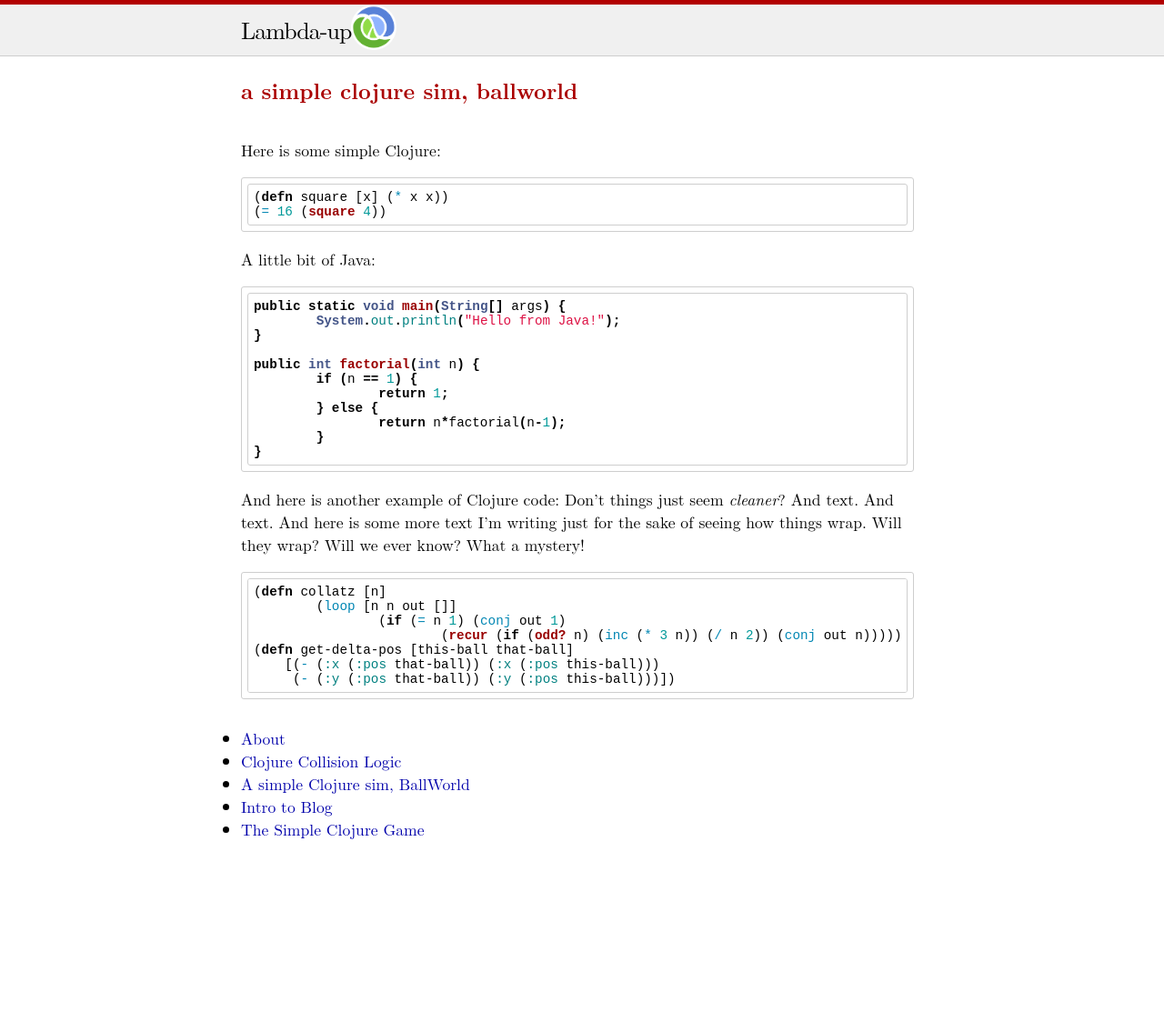
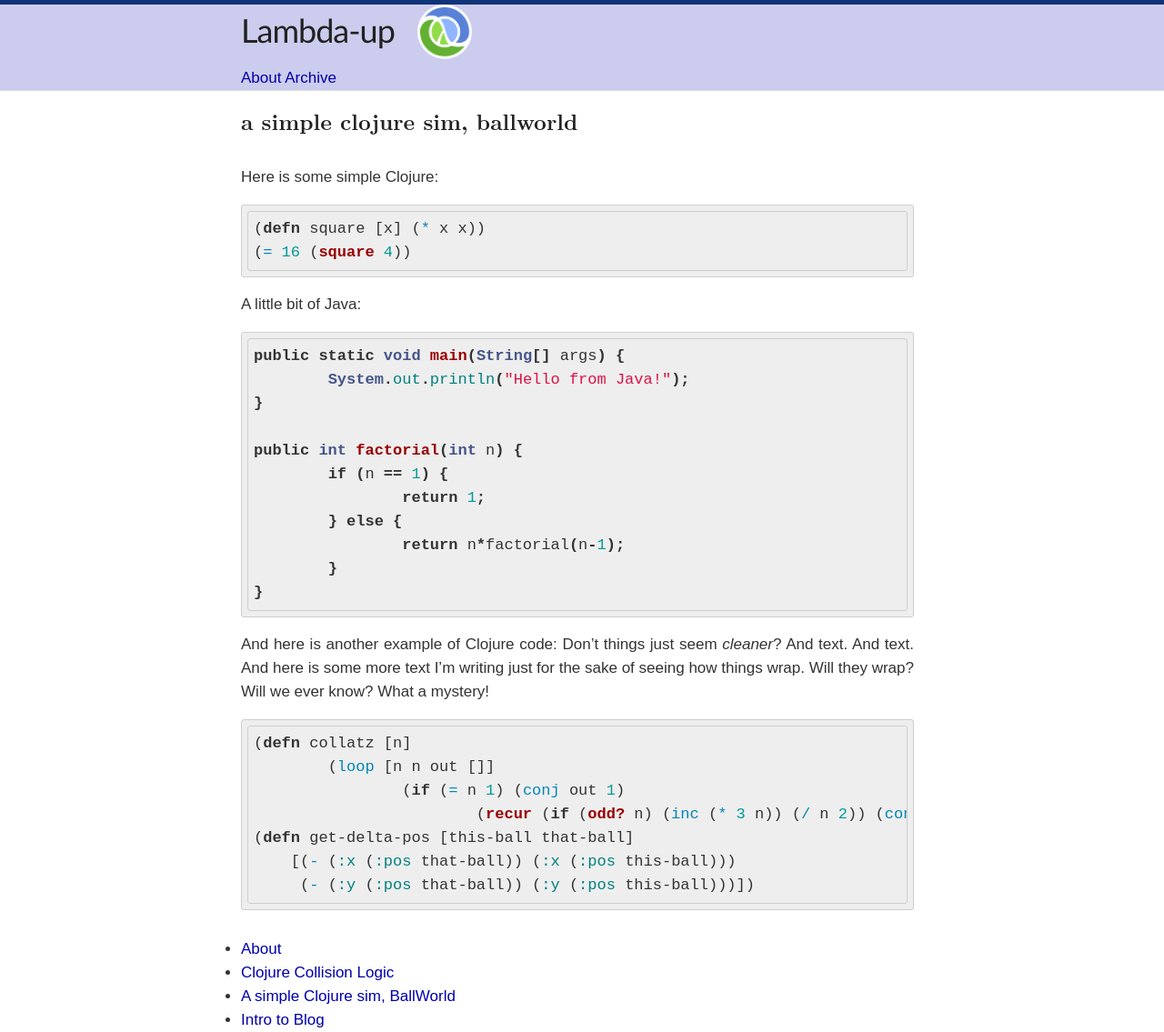
Before and after one commit to rickylevan/lambda-up, a Jekyll site: the page built from index.md, in a window 1280 px wide. Shown: the whole page at 91% size. Built offline with Jekyll 4.4.1, drawn with Linux system fonts in a browser that asks for light colours; some web fonts are replaced; Markdown is read by kramdown in place of the engine named in the settings; before the commit the page ends 924 px from its top, so only the background shows below that.

```diff
--- a/_layouts/default.html
+++ b/_layouts/default.html
@@ -13,14 +13,23 @@ layout: default
 		<link rel="stylesheet" href="{{site.baseurl}}/css/swan-style.css">
 		<link rel="stylesheet" href="{{site.baseurl}}/css/site.css">
 
+		<!-- from Marco Sero's blog -->
+		<link href='http://fonts.googleapis.com/css?family=Merriweather:400,300italic,300,900italic,900,700italic,700,400italic' rel='stylesheet' type='text/css'>
+
 	</head>
 	<body>
 
 					<header class="site-header">
 				<div class="wrapper">
 					<a class="site-title" href="/lambda-up/"> Lambda-up </a>
-					<img src="{{site.baseurl}}/assets/clojure-icon.png" alt="Clojure logo" style="width: 50px;"/>
+					<img src="{{site.baseurl}}/assets/clojure-icon.png"
+								alt="Clojure logo" style="width: 60px;"/>
+					<div id="menu_items">
+						<a class="menu_item" href="/lambda-up/about"> About </a>
+						<a class="menu_item" href="/lambda-up/archive"> Archive </a>
+					</div>
 				</div>
+
 		</header>
 
 		<div class="wrapper">
--- a/css/site.css
+++ b/css/site.css
@@ -8,20 +8,39 @@
 }
 
 .site-header {
-	border-top: 5px solid #b20000;
-	/* blue: border-top: 5px solid #103479; */
-	border-bottom: 1px solid #cecece;
+	/* red border-top: 5px solid #b20000; */
+	border-top: 5px solid #103479;
+	/* border-bottom: 5px solid #103479; */
+	border-bottom: 1.5px solid #DDD;
 	min-height: 56px;
-	background: #f0f0f0;
+	background: #FFF;
 	position: relative;
+	background-color: #CCE;
+	/* color: #FFF; */
+	vertical-align: middle;
 }
 
 .site-title {
-	font-size: 26px;
+	font-size: 36px;
 	line-height: 56px;
 	letter-spacing: -1px;
-	margin-bottom: 0;
+	margin-bottom: 0px;
 	float: left;
+	color: #222;
+	vertical-align: middle;
+	font-family: "Trebuchet MS", Helvetica, sans-serif;
+}
+
+.site-title, .site-title:visited {
+	color: #222;
+}
+
+.menu-item {
+	color: #222;
+}
+
+.menu-item, .menu-item:visited {
+	color: #222;
 }
 
 /** Wrapper */
@@ -32,6 +51,7 @@
 	margin-left: auto;
 	padding-right: 30px;
 	padding-left: 20px;
+	vertical-align: center;
 }
 /* @media screen and (max-width: 800px) {
 	.wrapper {
@@ -41,9 +61,6 @@
 	padding-left: 15px;
 	}
 } */
-
-
-.site-title, .site-title:visited { color: #000000; }
 
 
 /* from swannodette */
@@ -81,13 +98,39 @@ a:link {
 	border-radius: 3px;
 	padding: 6px 6px 6px 6px;
 	overflow-x: scroll;
-	background-color: #ffffff
+	background-color: #eee;
+}
+
+img {
+	padding-left: 25px;
+	padding-right: 15px;
+	vertical-align: center;
 }
 
 
 /* fonts */
 body {
-	font-family: "Latin Modern Roman",Georgia,"Times New Roman",Times,serif;
-	font-size: 110%;
-	text-align: left;
+	/* font-family: "Latin Modern Roman",Georgia,"Times New Roman",Times,serif; */
+
+	/*font-family: "Lucida Grande";
+	font-family: "Georgia";
+	font-family: "Latin Modern Roman";
+
+	font-family: "Baskerville", times, serif;
+
+	font-family: "Merriweather",Georgia,serif; */
+	/* font: 17px "Merriweather",Georgia,serif; */
+	font-family: "prenton",sans-serif;
+
+
+	font-size: 17px;
+	font-weight: 400;
+	line-height: 26px;
+	text-align: justify;
+	color: #333;
 }
+
+
+h1 {
+	color: #222;
+}
--- a/css/swan-style.css
+++ b/css/swan-style.css
@@ -28,9 +28,9 @@ html, body {
 
 body {
     background-color: white;
-    font: 13.34px helvetica, arial, clean, sans-serif;
-    *font-size: small;
-    text-align: center;
+    /* font: 13.34px helvetica, arial, clean, sans-serif; */
+    /* font-size: small;
+    text-align: center; */
 }
 
 h1, h2, h3, h4, h5, h6 {
@@ -67,7 +67,7 @@ a:hover {
 }
 
 a:visited {
-    color: #a0a;
+    color: #747;
 }
 
 table {
```
Also changed, not shown: about.md (+5 -4 lines), saga.md (deleted, +0 -80 lines), 8 other files.
